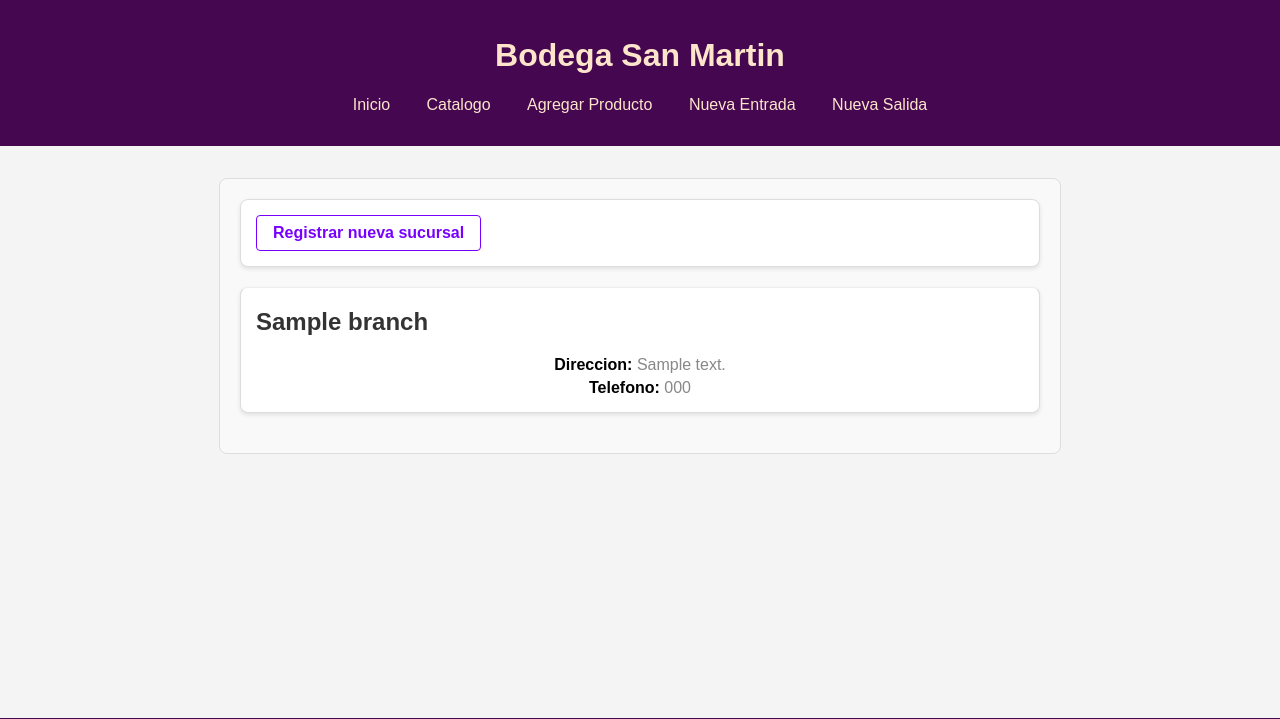
After one commit to fmlizarraga/proyecto-django-cac, a Django app: template vinos/stock/templates/pages/branch_list.html in a window 1280 px wide. The commit adds this page. Shown: the top 719 px of the page. Run offline with Django 3.2, Linux system fonts and the light colour scheme; the template is opened without the code that fills it: most values are stand-ins (such as "Sample title", 1, 10 or a date in 2020).

Commit message:
listado de sucursales

```diff
--- a/requirements.txt
+++ b/requirements.txt
@@ -1 +1,5 @@
-django==5.0.6
+asgiref==3.8.1
+Django==5.0.6
+psycopg==3.1.19
+sqlparse==0.5.0
+typing_extensions==4.12.2
--- /dev/null
+++ b/vinos/stock/static/web/styles/branch_list.css
@@ -0,0 +1,76 @@
+body {
+    font-family: Arial, sans-serif;
+    margin: 0;
+    padding: 0;
+}
+
+main {
+    padding: 2em;
+    background-color: #f4f4f4;
+}
+
+.branch-list {
+    max-width: 800px;
+    margin: 0 auto;
+    padding: 20px;
+    background-color: #f9f9f9;
+    border: 1px solid #ddd;
+    border-radius: 8px;
+}
+
+.branch-item {
+    margin-bottom: 20px;
+    padding: 15px;
+    background-color: #fff;
+    border: 1px solid #ddd;
+    border-radius: 8px;
+    box-shadow: 0 2px 4px rgba(0, 0, 0, 0.1);
+}
+
+.branch-item h2 {
+    margin-top: 0;
+    color: #333;
+}
+
+.branch-item p {
+    margin: 5px 0;
+    color: #555;
+}
+
+.branch-item p strong {
+    color: #000;
+}
+
+.branch-item p {
+    color: #888;
+    text-align: center;
+}
+
+.branch-item p:last-child {
+    margin-bottom: 0;
+}
+
+.branch-item + .branch-item {
+    border-top: 1px solid #eee;
+    padding-top: 20px;
+}
+
+.branch-item a {
+    display: inline-block;
+    padding: 8px 16px;
+    text-decoration: none;
+    font-weight: bold;
+    border-color: #7700ff;
+    background-color: #fff;
+    color: #7700ff;
+    border-radius: 4px;
+    border-style: solid;
+    border-width: 1px;
+    transition: background-color 0.3s ease;
+}
+
+.branch-item a:hover {
+    background-color: #6b00b3;
+    color: #fff;
+    border-color: #333;
+}
--- a/vinos/stock/templates/forms/register_branch.html
+++ b/vinos/stock/templates/forms/register_branch.html
@@ -15,6 +15,6 @@
             <br>
             <button type="submit">Guardar</button>
         </form>
-        <a href="{% url 'index' %}">Volver al inicio</a>
+        <a href="{% url 'branch_list' %}">Volver a la lista</a>
     </div>
 {% endblock %}
--- /dev/null
+++ b/vinos/stock/templates/pages/branch_list.html
@@ -0,0 +1,27 @@
+{% extends "pages/base.html" %}
+{% load static %}
+
+{% block titulo %}{{title}}{% endblock %}
+
+{% block extra_css %}
+    <link rel="stylesheet" href="{% static 'web/styles/branch_list.css' %}">
+{% endblock %}
+
+{% block main %}
+    <div class="branch-list">
+        <div class="branch-item">
+            <a href="{% url 'add_branch' %}">Registrar nueva sucursal</a>
+        </div>
+        {% for branch in branches %}
+            <div class="branch-item">
+                <h2>{{ branch.name }}</h2>
+                <p><strong>Direccion:</strong> {{ branch.address }}</p>
+                <p><strong>Telefono:</strong> {{ branch.telephone }}</p>
+            </div>
+        {% empty %}
+            <div class="branch-item">
+                <p>No hay Sucursales disponibles.</p>
+            </div>
+        {% endfor %}
+    </div>
+{% endblock %}
--- a/vinos/stock/urls.py
+++ b/vinos/stock/urls.py
@@ -7,5 +7,6 @@ urlpatterns = [
     path('product/<int:pid>/', views.product_detail, name='product_detail'),
     path('product/add/', views.add_product, name='add_product'),
     path('record/add/<str:type>/', views.add_record, name='add_record'),
-    path('branch/add/', views.register_branch, name='add_branch')
+    path('branch/add/', views.register_branch, name='add_branch'),
+    path('branch/list/', views.branch_list, name='branch_list')
 ]
```
Also changed, not shown: vinos/stock/views.py (+12 -3 lines).
